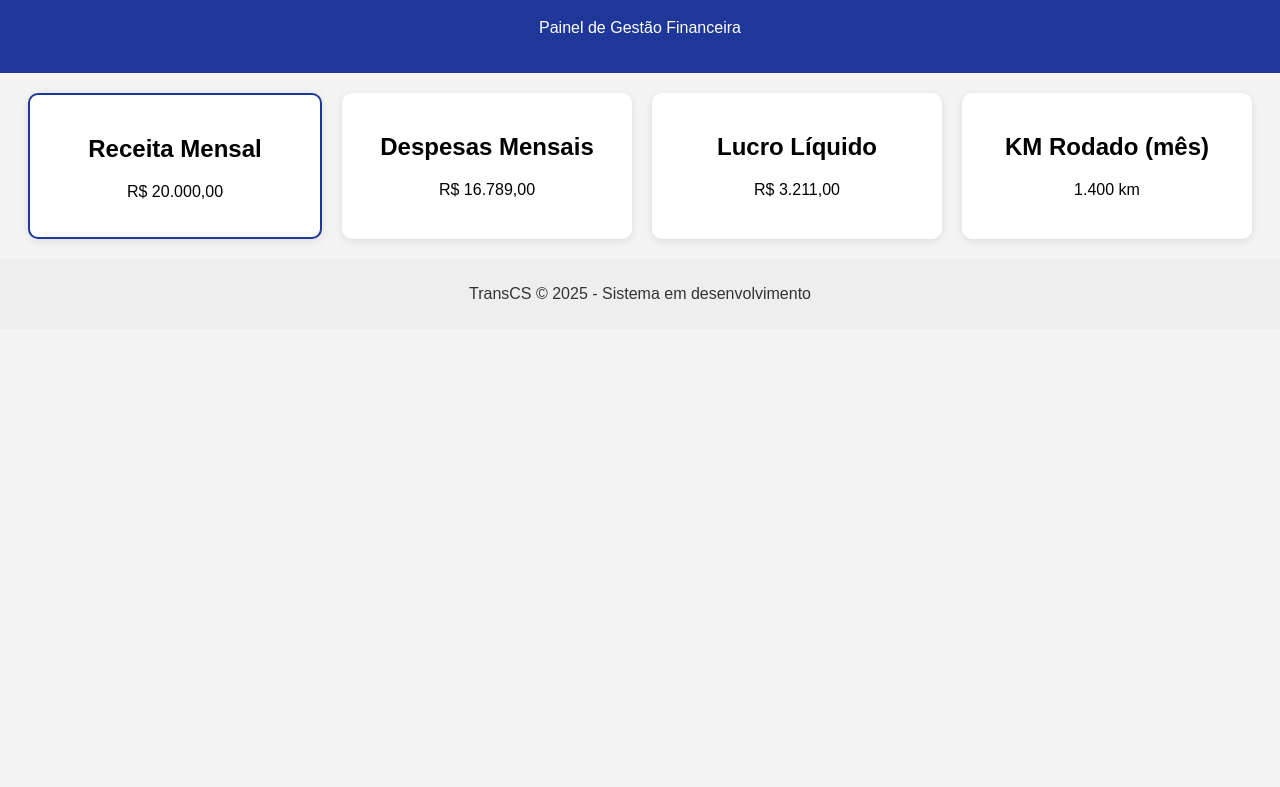
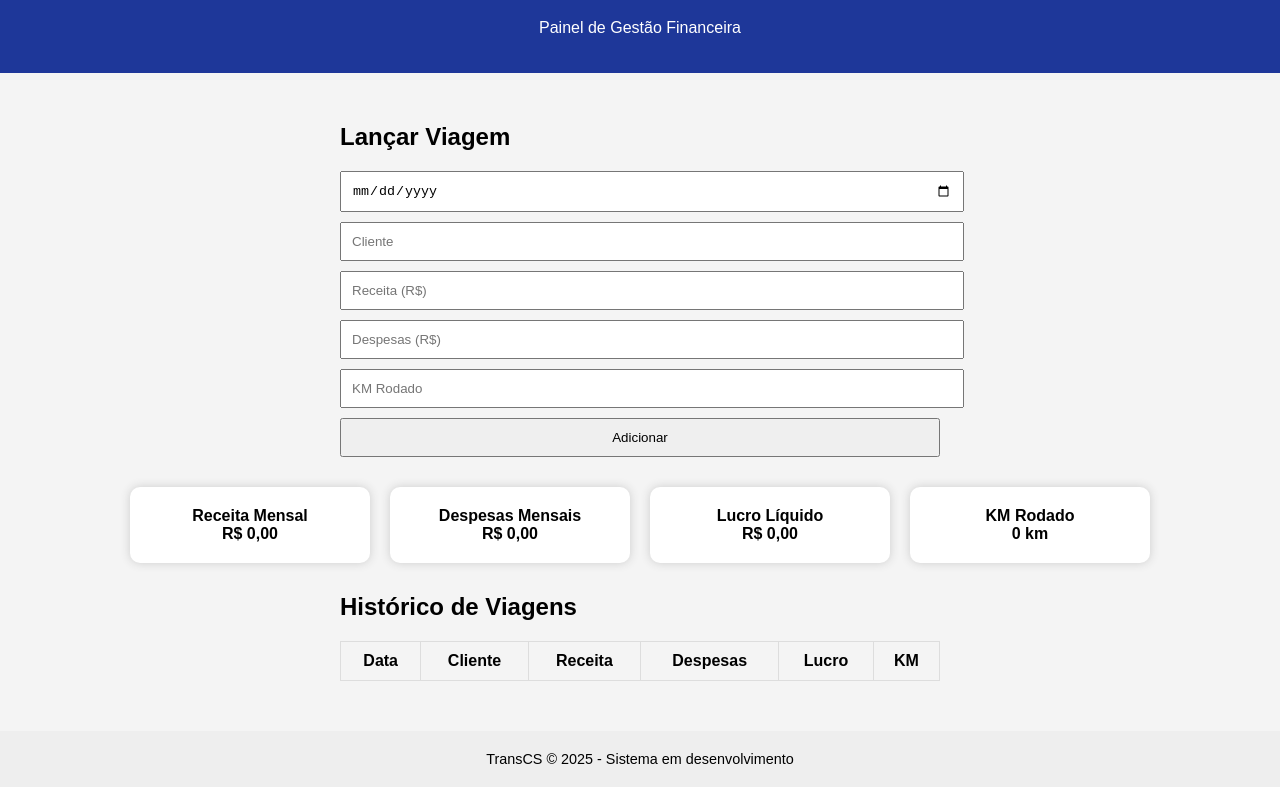
Before and after one commit to JuniorCarandina/transcs-dashboard, a plain HTML site: page index.html in a window 1280 px wide. Shown: the part 130-917 px from the top of the page. Before the commit the page ends 800 px from the top, so only its background shows below. Drawn offline with Linux system fonts and the light colour scheme.

Commit message:
🔄 Subindo painel completo do sistema

```diff
--- a/css/style.css
+++ b/css/style.css
@@ -1,4 +1,3 @@
-
 body {
   font-family: Arial, sans-serif;
   background: #f4f4f4;
@@ -15,26 +14,44 @@ body {
   width: 60px;
 }
 .dashboard {
+  padding: 20px;
+}
+.cards {
   display: flex;
   flex-wrap: wrap;
+  gap: 20px;
   justify-content: center;
-  gap: 20px;
-  padding: 20px;
 }
 .card {
   background: white;
+  border-radius: 10px;
   padding: 20px;
-  border-radius: 10px;
-  box-shadow: 0 2px 8px rgba(0,0,0,0.1);
-  width: 250px;
+  min-width: 200px;
   text-align: center;
+  font-weight: bold;
+  box-shadow: 0 0 10px #ccc;
 }
-.card.destaque {
-  border: 2px solid #1e3799;
+.form-section, .table-section {
+  margin: 30px auto;
+  max-width: 600px;
+}
+form input, form button {
+  display: block;
+  margin: 10px 0;
+  padding: 10px;
+  width: 100%;
+}
+table {
+  width: 100%;
+  border-collapse: collapse;
+}
+th, td {
+  padding: 10px;
+  border: 1px solid #ddd;
 }
 .footer {
   text-align: center;
-  padding: 10px;
+  padding: 20px;
   background: #eee;
-  color: #333;
+  font-size: 0.9em;
 }
--- a/index.html
+++ b/index.html
@@ -1,11 +1,10 @@
-
 <!DOCTYPE html>
 <html lang="pt-BR">
 <head>
   <meta charset="UTF-8" />
-  <meta name="viewport" content="width=device-width, initial-scale=1.0" />
-  <title>TransCS Dashboard</title>
-  <link rel="stylesheet" href="css/style.css" />
+  <meta name="viewport" content="width=device-width, initial-scale=1.0"/>
+  <title>TransCS Soluções - Dashboard</title>
+  <link rel="stylesheet" href="css/style.css"/>
 </head>
 <body>
   <header class="header">
@@ -13,27 +12,49 @@
     <h1>TransCS Soluções</h1>
     <p>Painel de Gestão Financeira</p>
   </header>
+
   <main class="dashboard">
-    <div class="card destaque">
-      <h2>Receita Mensal</h2>
-      <p id="receita">R$ 20.000,00</p>
-    </div>
-    <div class="card">
-      <h2>Despesas Mensais</h2>
-      <p id="despesas">R$ 16.789,00</p>
-    </div>
-    <div class="card">
-      <h2>Lucro Líquido</h2>
-      <p id="lucro">R$ 3.211,00</p>
-    </div>
-    <div class="card">
-      <h2>KM Rodado (mês)</h2>
-      <p id="km">1.400 km</p>
-    </div>
+    <section class="form-section">
+      <h2>Lançar Viagem</h2>
+      <form id="viagemForm">
+        <input type="date" id="data" required />
+        <input type="text" id="cliente" placeholder="Cliente" required />
+        <input type="number" id="receita" placeholder="Receita (R$)" required />
+        <input type="number" id="despesas" placeholder="Despesas (R$)" required />
+        <input type="number" id="km" placeholder="KM Rodado" required />
+        <button type="submit">Adicionar</button>
+      </form>
+    </section>
+
+    <section class="cards">
+      <div class="card" id="receitaCard">Receita Mensal<br/><strong>R$ 0,00</strong></div>
+      <div class="card" id="despesaCard">Despesas Mensais<br/><strong>R$ 0,00</strong></div>
+      <div class="card" id="lucroCard">Lucro Líquido<br/><strong>R$ 0,00</strong></div>
+      <div class="card" id="kmCard">KM Rodado<br/><strong>0 km</strong></div>
+    </section>
+
+    <section class="table-section">
+      <h2>Histórico de Viagens</h2>
+      <table id="historicoTable">
+        <thead>
+          <tr>
+            <th>Data</th>
+            <th>Cliente</th>
+            <th>Receita</th>
+            <th>Despesas</th>
+            <th>Lucro</th>
+            <th>KM</th>
+          </tr>
+        </thead>
+        <tbody></tbody>
+      </table>
+    </section>
   </main>
+
   <footer class="footer">
-    <p>TransCS © 2025 - Sistema em desenvolvimento</p>
+    TransCS © 2025 - Sistema em desenvolvimento
   </footer>
+
   <script src="js/app.js"></script>
 </body>
 </html>
--- a/js/app.js
+++ b/js/app.js
@@ -1,7 +1,35 @@
+document.getElementById("viagemForm").addEventListener("submit", function(e) {
+  e.preventDefault();
+  const data = document.getElementById("data").value;
+  const cliente = document.getElementById("cliente").value;
+  const receita = parseFloat(document.getElementById("receita").value);
+  const despesas = parseFloat(document.getElementById("despesas").value);
+  const km = parseFloat(document.getElementById("km").value);
 
-document.addEventListener("DOMContentLoaded", () => {
-  document.getElementById("receita").innerText = "R$ 20.000,00";
-  document.getElementById("despesas").innerText = "R$ 16.789,00";
-  document.getElementById("lucro").innerText = "R$ 3.211,00";
-  document.getElementById("km").innerText = "1.400 km";
+  const lucro = receita - despesas;
+
+  const table = document.getElementById("historicoTable").querySelector("tbody");
+  const row = table.insertRow();
+  row.innerHTML = `<td>${data}</td><td>${cliente}</td><td>R$ ${receita.toFixed(2)}</td><td>R$ ${despesas.toFixed(2)}</td><td>R$ ${lucro.toFixed(2)}</td><td>${km} km</td>`;
+
+  updateDashboard(receita, despesas, lucro, km);
+
+  this.reset();
 });
+
+let totalReceita = 0;
+let totalDespesas = 0;
+let totalLucro = 0;
+let totalKm = 0;
+
+function updateDashboard(receita, despesas, lucro, km) {
+  totalReceita += receita;
+  totalDespesas += despesas;
+  totalLucro += lucro;
+  totalKm += km;
+
+  document.getElementById("receitaCard").innerHTML = `Receita Mensal<br/><strong>R$ ${totalReceita.toFixed(2)}</strong>`;
+  document.getElementById("despesaCard").innerHTML = `Despesas Mensais<br/><strong>R$ ${totalDespesas.toFixed(2)}</strong>`;
+  document.getElementById("lucroCard").innerHTML = `Lucro Líquido<br/><strong>R$ ${totalLucro.toFixed(2)}</strong>`;
+  document.getElementById("kmCard").innerHTML = `KM Rodado<br/><strong>${totalKm} km</strong>`;
+}
```
Also changed, not shown: 2 other files.
